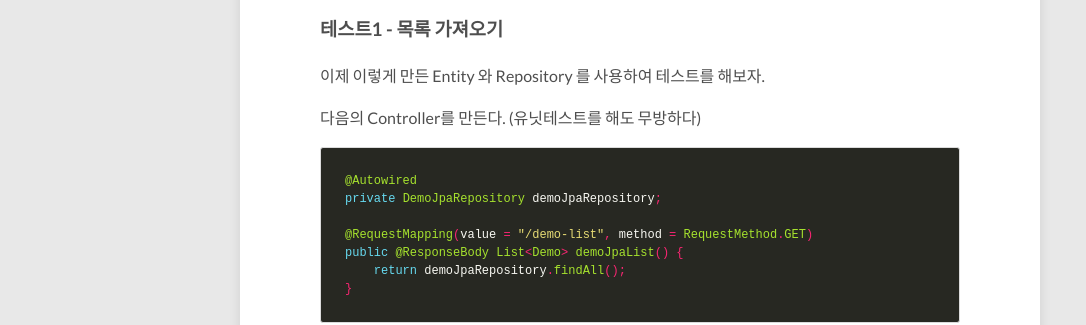
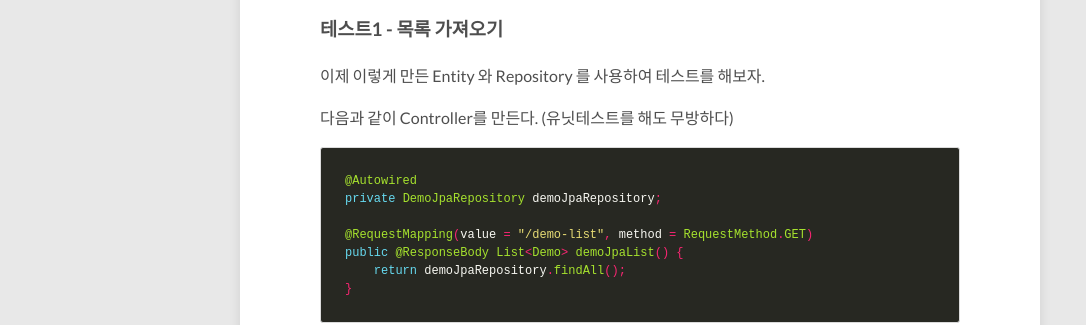
Before and after one commit to doohwan-yoo/doohwan-yoo.github.io, a Jekyll site: the page built from _posts/2017-05-21-data-jpa-2.md, in a window 1280 px wide and 1400 px high, scrolled down 2315 px. Shown: the part 152-477 px from the top of the window, without its empty margins (0-1086 px from the left). Built offline with Jekyll 4.4.1, drawn with Linux system fonts in a browser that asks for light colours; nearby versions of some CDN libraries; comment, search, counter and statistics services are not loaded; some of the changed text lies outside the part shown.

Commit message:
오타 수정

````diff
--- a/_posts/2017-05-21-data-jpa-2.md
+++ b/_posts/2017-05-21-data-jpa-2.md
@@ -87,7 +87,7 @@ public interface DemoJpaRepository extends JpaRepository<Demo, Long> {
 
 이제 이렇게 만든 Entity 와 Repository 를 사용하여 테스트를 해보자.
 
-다음의 Controller를 만든다. (유닛테스트를 해도 무방하다)
+다음과 같이 Controller를 만든다. (유닛테스트를 해도 무방하다)
 
 ```java
 @Autowired
@@ -140,7 +140,7 @@ Controller 에 하나를 더 추가하자.
 
 이번에는 Springboot 에서 제공하는 테스트로 값을 database 에 저장해 보도록 하겠다.
 
-다음의 단위 테스트 모듈을 하나 만들자
+다음과 같이 단위 테스트 모듈을 하나 만들자
 ```java
 @Autowired
 DemoJpaRepository demoJpaRepository;
````
